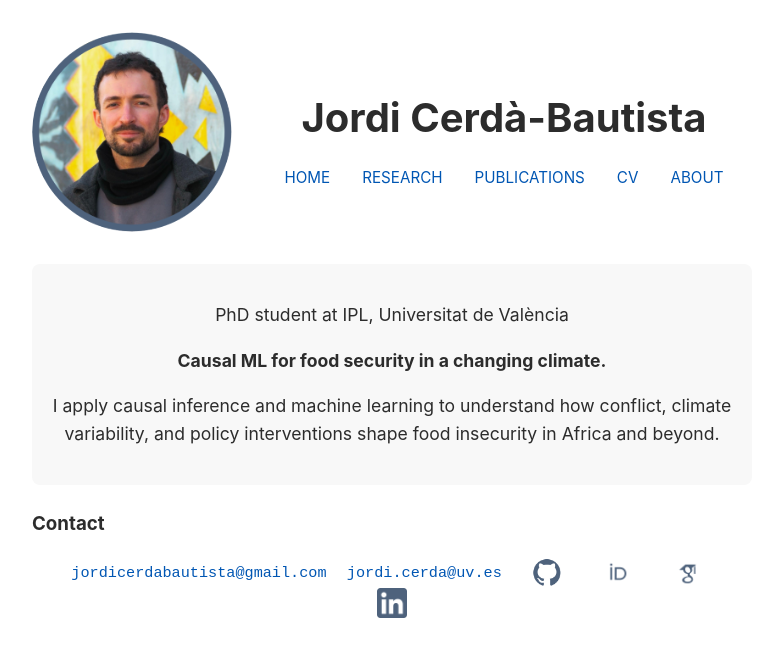
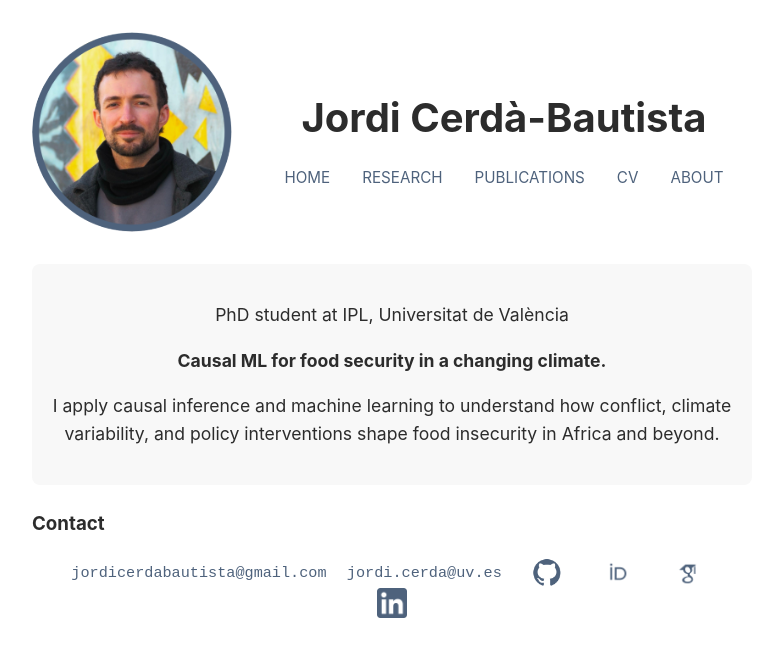
Before and after one commit to jordicbau/jordicbau.github.io, a Jekyll site: the page built from index.md, in a window 1280 px wide. Shown: the top 657 px of the page, without its empty margins (248-1010 px from the left). Built offline with Jekyll 4.4.1, drawn with Linux system fonts in a browser that asks for light colours.

Commit message:
Update style.css

```diff
--- a/assets/css/style.css
+++ b/assets/css/style.css
@@ -40,11 +40,11 @@ nav li {
 
 nav a {
   text-decoration: none;
-  color: #0056b3;
+  color: #4e627c;
 }
 
 nav a:hover {
-  text-decoration: underline;
+  font-weight: bold;
 }
 
 .bio {
@@ -71,7 +71,7 @@ nav a:hover {
 }
 
 .links a {
-  color: #0056b3;
+  color: #4e627c;
   text-decoration: none;
   margin: 0 0.5rem;
 }
```
